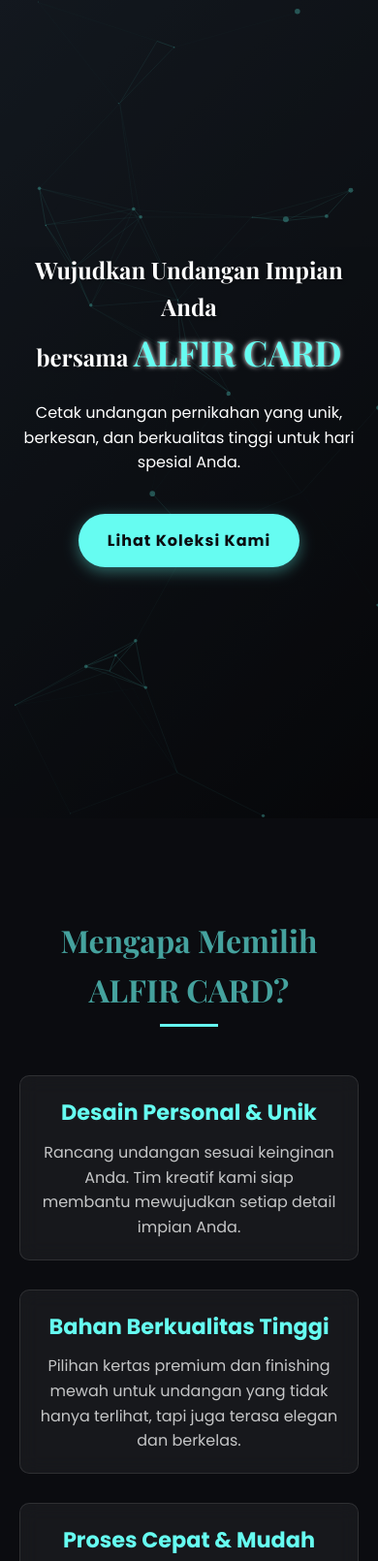
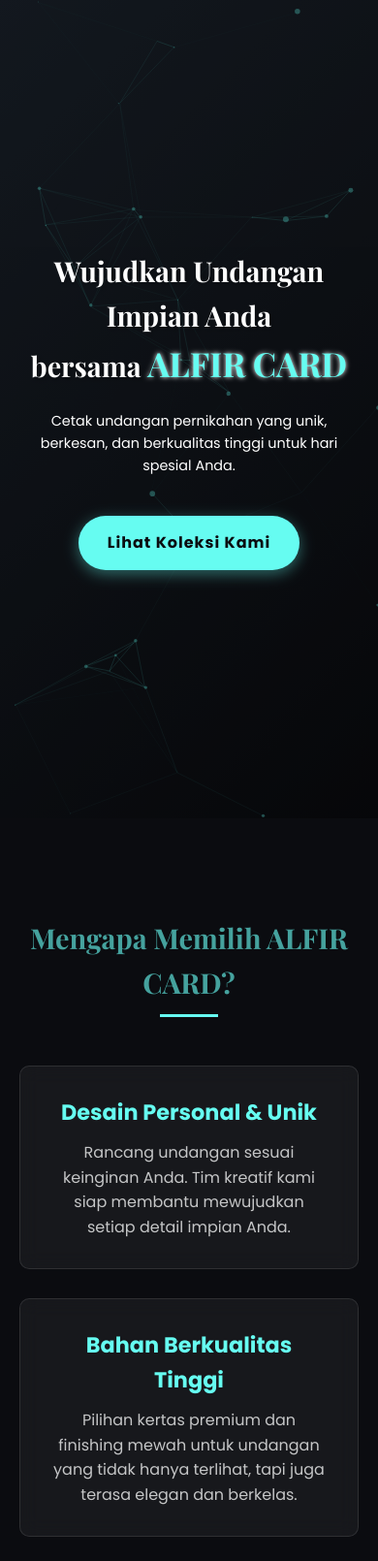
Before and after one commit to alfir-alifianfirdaus/alfir-official, a plain HTML site: page index.html in a window 390 px wide. Shown: the top 1610 px of the page at 97% size. Drawn offline with nearby package versions, Linux system fonts and the light colour scheme.

Commit message:
upload kedua
perbaikan style pada style.css

```diff
--- a/style.css
+++ b/style.css
@@ -2,6 +2,23 @@
 @import url("https://fonts.googleapis.com/css2?family=Poppins:wght@300;400;600;700&family=Playfair+Display:wght@700&display=swap");
 
 /* --- Global & Reset CSS --- */
+:root {
+  /* Palet Warna */
+  --primary-color: #66fcf1;
+  --secondary-color: #45a29e;
+  --dark-bg: #0b0c10;
+  --mid-dark-bg: #1f2833;
+  --text-color: #c5c6c7;
+  --light-text: #a0a8b4;
+  --shadow-color: rgba(102, 252, 241, 0.4);
+
+  /* Ukuran Font */
+  --font-size-h1: clamp(2em, 8vw, 3.5em);
+  --font-size-h2: clamp(1.8em, 6vw, 2.5em);
+  --font-size-h3: 1.4em;
+  --font-size-p: clamp(1em, 2vw, 1.2em);
+}
+
 body,
 h1,
 h2,
@@ -17,8 +34,8 @@ li {
 body {
   font-family: "Poppins", sans-serif;
   line-height: 1.6;
-  background-color: #0b0c10;
-  color: #c5c6c7;
+  background-color: var(--dark-bg);
+  color: var(--text-color);
   overflow-x: hidden;
 }
 
@@ -36,8 +53,12 @@ body {
   position: fixed;
   width: 100%;
   height: 100%;
-  background-color: #0b0c10;
-  background-image: linear-gradient(135deg, #1f2833 0%, #0b0c10 100%);
+  background-color: var(--dark-bg);
+  background-image: linear-gradient(
+    135deg,
+    var(--mid-dark-bg) 0%,
+    var(--dark-bg) 100%
+  );
   background-repeat: no-repeat;
   background-size: cover;
   background-position: 50% 50%;
@@ -71,21 +92,22 @@ body {
   position: relative;
   z-index: 2;
 }
-#hero .content span {
-  font-size: 1.5em;
-  color: #66fcf1;
-  text-shadow: 0 0 5px white;
-}
 
 #hero h1 {
   font-family: "Playfair Display", serif;
-  font-size: 2.8em;
+  font-size: var(--font-size-h1);
   margin-bottom: 20px;
   text-shadow: 2px 2px 5px rgba(0, 0, 0, 0.3);
 }
 
+#hero h1 span {
+  font-size: 1em; /* Menggunakan em agar mengikuti ukuran h1 */
+  color: var(--primary-color);
+  text-shadow: 0 0 5px white;
+}
+
 #hero p {
-  font-size: 1.2em;
+  font-size: var(--font-size-p);
   margin-bottom: 40px;
   max-width: 700px;
   margin-left: auto;
@@ -94,8 +116,8 @@ body {
 
 .cta-button {
   display: inline-block;
-  background: #66fcf1;
-  color: #0b0c10;
+  background: var(--primary-color);
+  color: var(--dark-bg);
   padding: 15px 30px;
   text-decoration: none;
   border-radius: 50px;
@@ -103,12 +125,12 @@ body {
   letter-spacing: 1px;
   transition: transform 0.3s ease, background 0.3s ease;
   border: none;
-  box-shadow: 0 4px 15px rgba(102, 252, 241, 0.4);
+  box-shadow: 0 4px 15px var(--shadow-color);
 }
 
 .cta-button:hover {
   transform: translateY(-5px) scale(1.05);
-  background: #45a29e;
+  background: var(--secondary-color);
 }
 
 /* --- Section Styling --- */
@@ -120,10 +142,10 @@ section {
 
 section h2 {
   font-family: "Playfair Display", serif;
-  font-size: 2.5em;
+  font-size: var(--font-size-h2);
   text-align: center;
   margin-bottom: 50px;
-  color: #45a29e;
+  color: var(--secondary-color);
   position: relative;
 }
 
@@ -132,7 +154,7 @@ section h2::after {
   display: block;
   width: 60px;
   height: 3px;
-  background: #66fcf1;
+  background: var(--primary-color);
   margin: 10px auto 0;
 }
 
@@ -158,14 +180,14 @@ section h2::after {
 }
 
 #keunggulan .keunggulan-item h3 {
-  color: #66fcf1;
-  font-size: 1.4em;
+  color: var(--primary-color);
+  font-size: var(--font-size-h3);
   margin-bottom: 10px;
 }
 
 /* --- Testimoni Section --- */
 #testimoni {
-  background: #1f2833;
+  background: var(--mid-dark-bg);
 }
 
 #testimoni .testimoni-list {
@@ -179,12 +201,12 @@ section h2::after {
   padding: 25px;
   border-radius: 10px;
   text-align: center;
-  border-left: 5px solid #66fcf1;
+  border-left: 5px solid var(--primary-color);
 }
 
 #testimoni .testimoni-item p {
   font-style: italic;
-  color: #a0a8b4;
+  color: var(--light-text);
 }
 
 /* --- Galeri Section (Parallax) --- */
@@ -233,7 +255,7 @@ section h2::after {
   padding: 15px 30px;
   border-radius: 50px;
   text-decoration: none;
-  color: #0b0c10;
+  color: var(--dark-bg);
   font-weight: bold;
   transition: transform 0.3s ease, box-shadow 0.3s ease;
   border: none;
@@ -241,7 +263,7 @@ section h2::after {
 }
 
 .whatsapp-button {
-  background: #66fcf1;
+  background: var(--primary-color);
 }
 
 .instagram-button {
@@ -267,13 +289,17 @@ footer {
   text-align: center;
   padding: 30px;
   border-top: 1px solid rgba(255, 255, 255, 0.1);
-  background: #1f2833;
+  background: var(--mid-dark-bg);
 }
 
 /* --- Responsive Design --- */
 @media (max-width: 768px) {
   #hero h1 {
-    font-size: 1.5em;
+    font-size: 2.2em;
+  }
+
+  #hero h1 span {
+    font-size: 1em; /* Menggunakan 1em agar tidak terlalu besar */
   }
 
   #hero p {
@@ -281,19 +307,20 @@ footer {
   }
 
   section h2 {
-    font-size: 2em;
+    font-size: 1.8em;
+  }
+}
+
+@media (max-width: 480px) {
+  #hero h1 {
+    font-size: 1.8em;
   }
 
-  #keunggulan .keunggulan-item {
-    padding: 20px;
+  #hero h1 span {
+    font-size: 1.2em; /* sedikit lebih besar dari h1 agar menonjol */
   }
 
-  .contact-details {
-    flex-direction: column;
-    align-items: center;
-  }
-
-  .contact-button {
-    width: 80%;
+  #hero p {
+    font-size: 0.9em;
   }
 }
```
